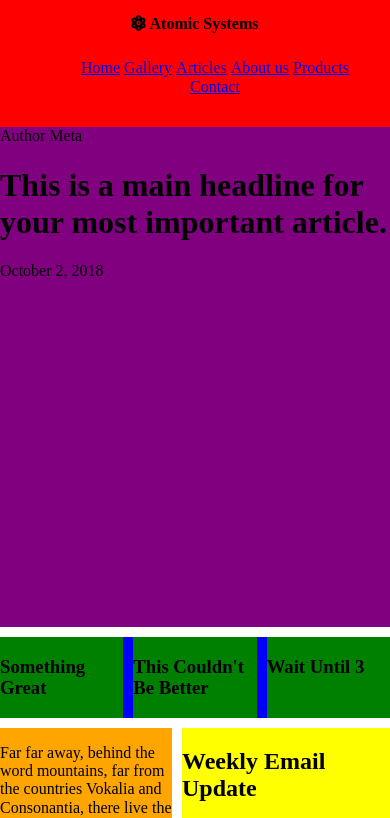
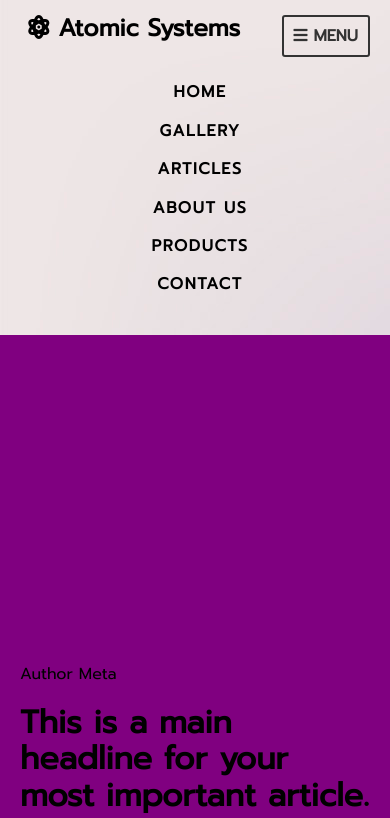
Before and after one commit to s3m4nt/responsive-website01, a website: page index.html in a window 390 px wide. Shown: the top 818 px of the page. Drawn offline with nearby package versions, Linux system fonts and the light colour scheme.

Commit message:
mobile tablet desktop

```diff
--- a/index.html
+++ b/index.html
@@ -15,16 +15,44 @@
   <script src="app.js"></script>
   <link href="https://fonts.googleapis.com/css?family=Prompt" rel="stylesheet">
   <style>
+    body {
+      font-family: "Prompt", sans-serif;
+      background-image: url("./images/Zircon.jpg");
+    }
+
     .nav-wrapper {
       /* keeps center wrapper centered and 1200px */
       max-width: 1200px;
       /* center element */
       margin: 0 auto;
+      margin-top: 30px;
       padding: 15px 20px;
-      margin-top: 30px;
       display: grid;
       grid-template-columns: 30% auto;
-      background-color: red;
+    }
+
+    .nav-wrapper a {
+      letter-spacing: .1em;
+      text-decoration: none;
+      font-weight: bold;
+      color: #000;
+    }
+
+    .nav-wrapper a:hover {
+      cursor: pointer;
+      color: #eee;
+    }
+
+    .list-item {
+      margin-left: 10px;
+      text-transform: uppercase;
+      padding: 10px;
+      color: #000;
+    }
+
+    .logo {
+      font-weight: bold;
+      font-size: 24px;
     }
 
     .nav-wrapper ul li {
@@ -58,10 +86,19 @@
         "contentMain contentMain contentSub";
     }
 
+    .wrapper>.featured,
+    .wrapper>.sub-featured>div,
+    .wrapper>.main-content,
+    .wrapper>.main-sidebar {
+      padding: 20px;
+    }
+
     .featured {
       grid-area: featuredMain;
       min-height: 500px;
       background-color: purple;
+      display: grid;
+      align-content: flex-end;
     }
 
     .sub-featured {
@@ -132,7 +169,57 @@
     }
 
     /* MOBILE MEDIA QUERY */
-    @media screen and (max-width: 690px) {}
+    @media screen and (max-width: 690px) {
+      .logo {
+        grid-column: 1/3;
+
+      }
+
+      .nav-items {
+        grid-column: 1/5;
+        text-align: center;
+      }
+
+      .nav-wrapper ul {
+        padding: 0;
+      }
+
+      .nav-wrapper ul li {
+        display: block;
+      }
+
+      .burger-icon {
+        display: inline-block;
+        justify-self: end;
+        grid-column: 4/5;
+        border: 2px solid #333;
+        color: #333;
+        padding: 10px;
+        font-weight: bold;
+        border-radius: 3px;
+      }
+
+      .burger-icon:hover {
+        cursor: pointer;
+      }
+
+      .wrapper {
+        grid-template-areas:
+          "featuredMain featuredMain featuredMain"
+          "contentMain contentMain contentMain"
+          "featuredSub featuredSub featuredSub"
+          "contentSub contentSub contentSub"
+        ;
+      }
+
+      .sub-featured {
+        grid-template-columns: 1fr;
+      }
+
+      .footer>div {
+        grid-column: 1/-1
+      }
+    }
   </style>
 </head>
 
```
Also changed, not shown: images/Light-Blue.jpg (added), images/Soft-Peach.jpg (added), images/Zircon.jpg (added).
